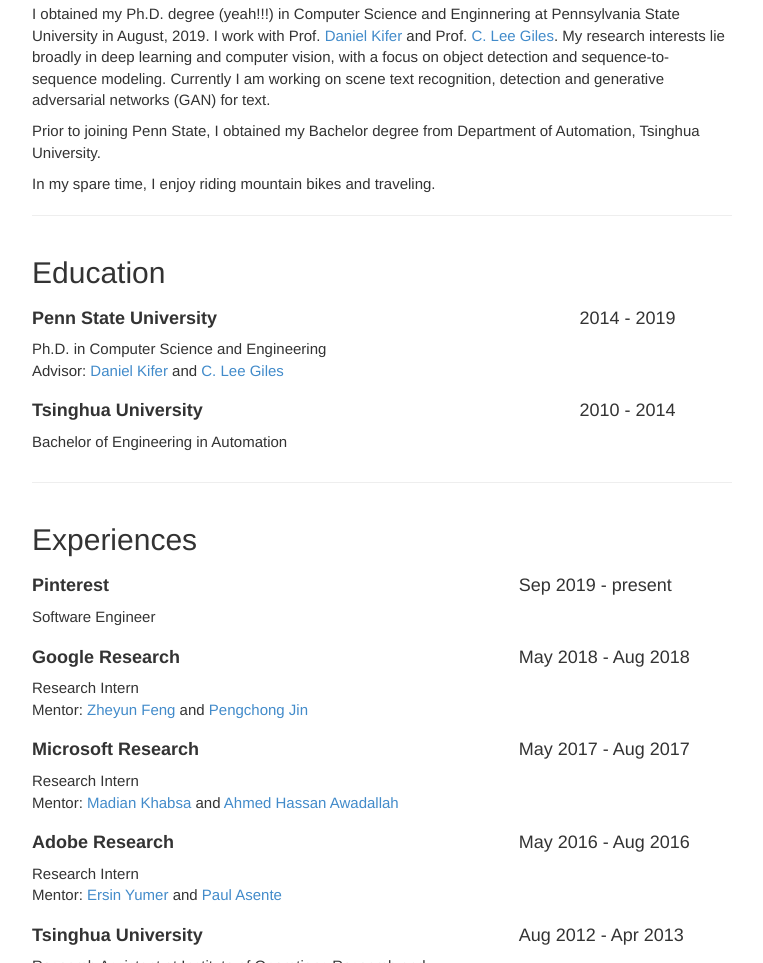
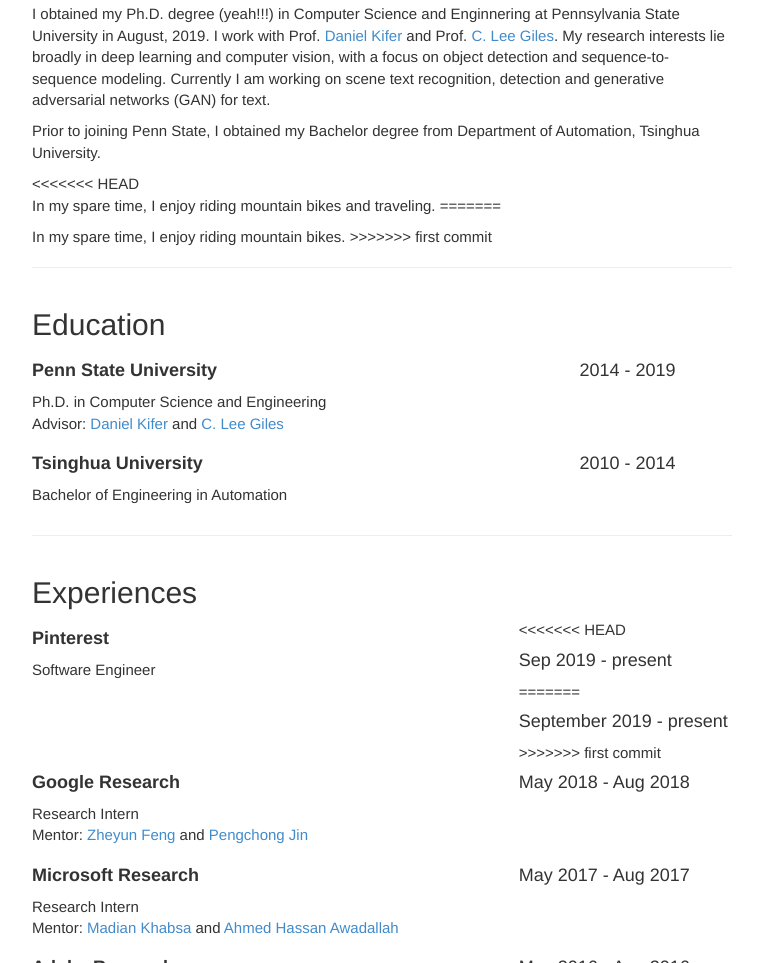
Before and after one commit to blackyang111/blackyang111.github.io, a plain HTML site: page index.html in a window 1280 px wide. Shown: the part 353-1316 px from the top of the page, without its empty margins (258-1021 px from the left). Drawn offline with Linux system fonts and the light colour scheme.

Commit message:
first commit

```diff
--- a/index.html
+++ b/index.html
@@ -50,7 +50,11 @@
     </p>
     <p>Prior to joining Penn State, I obtained my Bachelor degree from Department of Automation, Tsinghua University.
     </p>
+<<<<<<< HEAD
     <p>In my spare time, I enjoy riding mountain bikes and traveling.
+=======
+    <p>In my spare time, I enjoy riding mountain bikes.
+>>>>>>> first commit
     </p>
     <hr>
 </div>
@@ -89,7 +93,11 @@
             </p>
         </div>
         <div class="col-lg-4">
+<<<<<<< HEAD
             <h4>Sep 2019 - present</h4>
+=======
+            <h4>September 2019 - present</h4>
+>>>>>>> first commit
         </div>
     </div>
     <div class="row">
```
Also changed, not shown: 1 other file.
